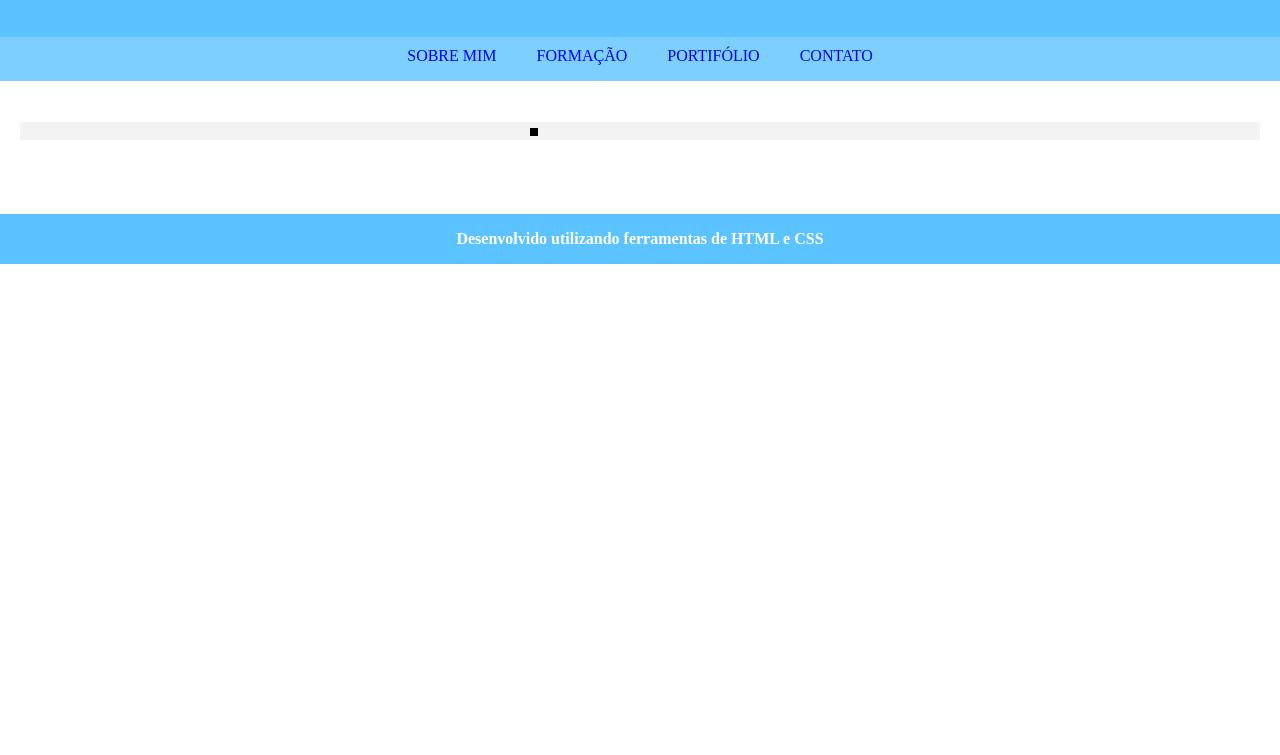
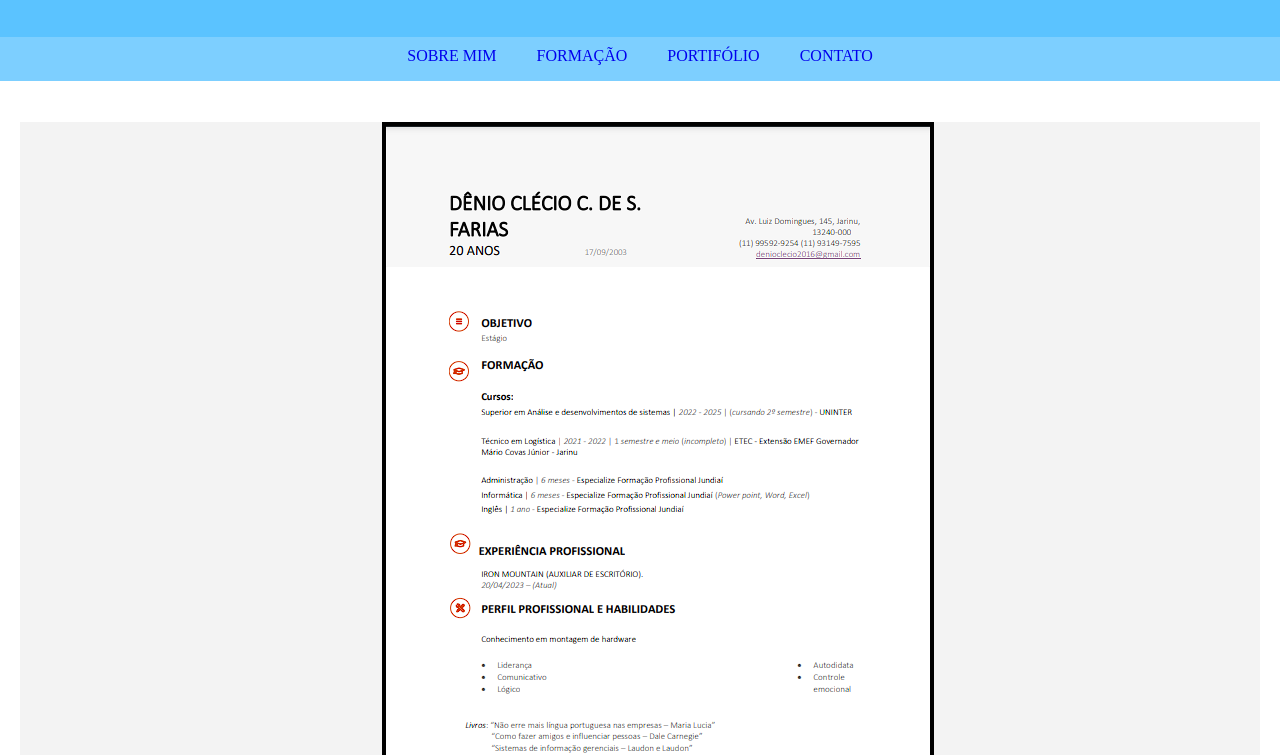
Before and after one commit to HazardBerserker/Meu-primeiro-site-super-simples, a plain HTML site: page formacao.html in a window 1280 px wide. Shown: the part 61-816 px from the top of the page. Drawn offline with Linux system fonts and the light colour scheme.

Commit message:
Update formacao.html
Alterando a imagem do curriculo

```diff
--- a/formacao.html
+++ b/formacao.html
@@ -35,7 +35,7 @@
     <br><br>
     <div class="container wrapper">
         <section class="principal">
-            <img src="currilo_estágio.pdf" alt="">
+            <img src="Captura de tela 2023-09-26 175824.png" alt="Imagem do Currículo">
         </section>
     </div>
     <br><br><br>
```
